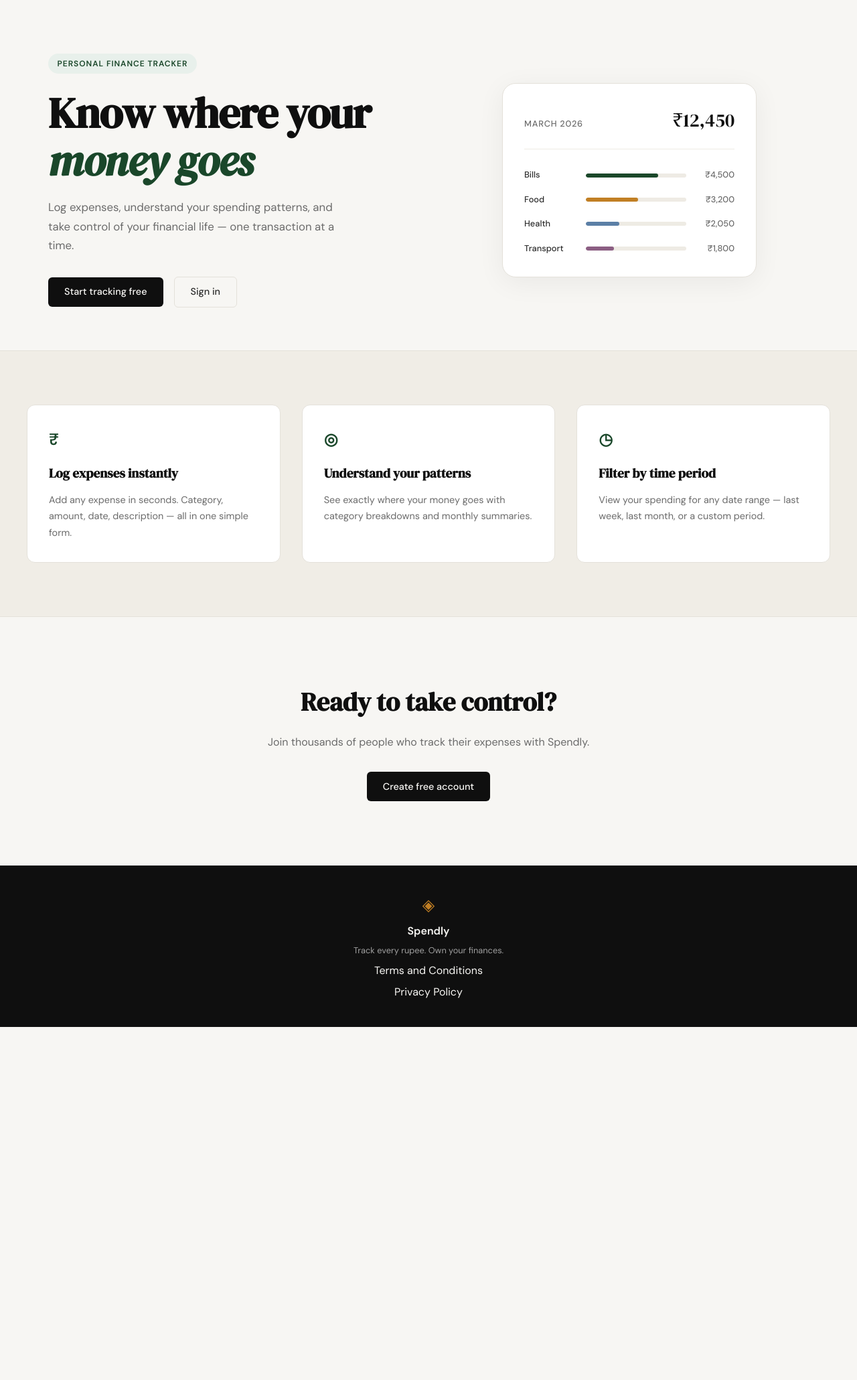
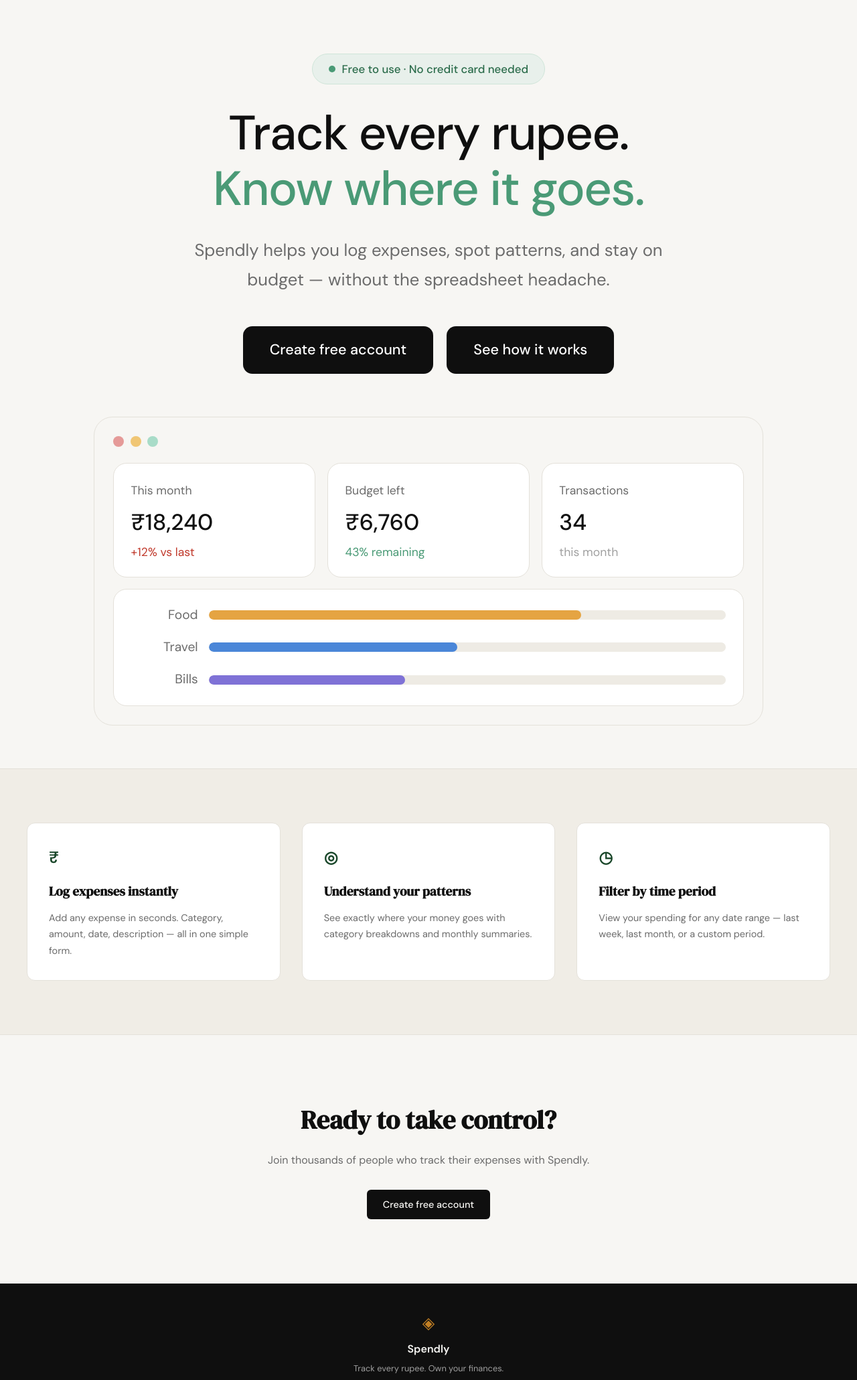
Before and after one commit to MangeshM07/spendly, a Flask app: page / in a window 1280 px wide. Shown: the part 61-2121 px from the top of the page at 67% size. Before the commit the page ends 1594 px from the top, so only its background shows below. Run offline with Flask 3, Linux system fonts and the light colour scheme.

Commit message:
landing: redesign hero section to match mockup

```diff
--- a/static/css/style.css
+++ b/static/css/style.css
@@ -125,114 +125,171 @@ a { color: inherit; text-decoration: none; }
 
 .hero {
     padding: 5rem 2rem 4rem;
-    display: grid;
-    grid-template-columns: 1fr 1fr;
+    display: flex;
+    flex-direction: column;
+    align-items: center;
     gap: 4rem;
-    align-items: center;
     max-width: var(--max-width);
     margin: 0 auto;
+    text-align: center;
 }
 
 .hero-badge {
-    display: inline-block;
+    display: inline-flex;
+    align-items: center;
+    gap: 0.6rem;
     background: var(--accent-light);
-    color: var(--accent);
-    font-size: 0.75rem;
-    font-weight: 600;
-    letter-spacing: 0.08em;
-    text-transform: uppercase;
-    padding: 0.35rem 0.85rem;
+    color: #2a6b4a;
+    border: 1px solid #cfe5d9;
+    font-size: 1.05rem;
+    font-weight: 500;
+    padding: 0.55rem 1.5rem;
     border-radius: 999px;
-    margin-bottom: 1.5rem;
+    margin-bottom: 2rem;
+}
+
+.hero-badge::before {
+    content: "";
+    width: 10px;
+    height: 10px;
+    border-radius: 50%;
+    background: #4a9a76;
 }
 
 .hero-title {
-    font-family: var(--font-display);
-    font-size: clamp(2.5rem, 5vw, 4rem);
-    line-height: 1.1;
+    font-family: var(--font-body);
+    font-weight: 500;
+    font-size: clamp(2.5rem, 6vw, 4.5rem);
+    line-height: 1.15;
     letter-spacing: -0.02em;
     color: var(--ink);
-    margin-bottom: 1.25rem;
+    margin-bottom: 1.75rem;
 }
 
 .hero-title em {
-    font-style: italic;
-    color: var(--accent);
+    font-style: normal;
+    color: #4a9a76;
 }
 
 .hero-subtitle {
-    font-size: 1.05rem;
+    font-size: clamp(1.05rem, 2vw, 1.6rem);
     color: var(--ink-muted);
     line-height: 1.7;
-    max-width: 460px;
-    margin-bottom: 2rem;
+    max-width: 720px;
+    margin: 0 auto 3rem;
 }
 
 .hero-actions {
     display: flex;
-    gap: 1rem;
+    gap: 1.25rem;
+    justify-content: center;
     align-items: center;
+    flex-wrap: wrap;
+}
+
+.hero-actions .btn-primary,
+.hero-actions .btn-ghost {
+    background: var(--ink);
+    color: #fff;
+    border: none;
+    border-radius: 14px;
+    padding: 1.15rem 2.5rem;
+    font-size: 1.35rem;
+    font-weight: 500;
 }
 
 /* ------------------------------------------------------------------ */
-/* Mock card (hero visual)                                             */
+/* Dashboard preview (hero visual)                                     */
 /* ------------------------------------------------------------------ */
 
 .hero-visual {
-    display: flex;
-    justify-content: center;
+    width: 100%;
 }
 
-.mock-card {
+.mock-window {
+    background: var(--paper);
+    border: 1px solid var(--border);
+    border-radius: 28px;
+    padding: 1.75rem;
+    max-width: 1000px;
+    margin: 0 auto;
+    text-align: left;
+}
+
+.mock-dots {
+    display: flex;
+    gap: 0.6rem;
+    margin-bottom: 1.5rem;
+}
+
+.mock-dots span {
+    width: 16px;
+    height: 16px;
+    border-radius: 50%;
+    background: #e59a98;
+}
+
+.mock-dots span:nth-child(2) { background: #f0c674; }
+.mock-dots span:nth-child(3) { background: #a8dcc8; }
+
+.mock-stats {
+    display: grid;
+    grid-template-columns: repeat(3, 1fr);
+    gap: 1.1rem;
+    margin-bottom: 1.1rem;
+}
+
+.mock-stat,
+.mock-chart {
     background: var(--paper-card);
     border: 1px solid var(--border);
-    border-radius: var(--radius-lg);
-    padding: 2rem;
-    width: 100%;
-    max-width: 380px;
-    box-shadow: 0 8px 40px rgba(0,0,0,0.06);
+    border-radius: 20px;
 }
 
-.mock-card-header {
-    display: flex;
-    justify-content: space-between;
-    align-items: baseline;
-    margin-bottom: 1.75rem;
-    padding-bottom: 1.25rem;
-    border-bottom: 1px solid var(--border-soft);
+.mock-stat { padding: 1.6rem 1.6rem 1.4rem; }
+
+.mock-stat-label {
+    font-size: 1.1rem;
+    color: var(--ink-muted);
 }
 
-.mock-label {
-    font-size: 0.8rem;
+.mock-stat-value {
+    font-size: 2.1rem;
     font-weight: 500;
-    color: var(--ink-muted);
-    text-transform: uppercase;
-    letter-spacing: 0.06em;
+    color: var(--ink);
+    margin: 0.4rem 0 0.25rem;
 }
 
-.mock-total {
-    font-family: var(--font-display);
-    font-size: 1.75rem;
-    color: var(--ink);
+.mock-stat-note {
+    font-size: 1.1rem;
+    color: var(--ink-faint);
 }
 
-.mock-bars { display: flex; flex-direction: column; gap: 1rem; }
+.mock-stat-note.up { color: var(--danger); }
+.mock-stat-note.good { color: #4a9a76; }
+
+.mock-chart {
+    padding: 1.4rem 1.6rem;
+    display: flex;
+    flex-direction: column;
+    gap: 1.1rem;
+}
 
 .mock-bar-row {
     display: grid;
-    grid-template-columns: 80px 1fr 60px;
+    grid-template-columns: 100px 1fr;
     align-items: center;
-    gap: 0.75rem;
+    gap: 1rem;
 }
 
 .mock-cat {
-    font-size: 0.8rem;
-    font-weight: 500;
-    color: var(--ink-soft);
+    font-size: 1.2rem;
+    color: var(--ink-muted);
+    text-align: right;
 }
 
 .mock-bar-track {
-    height: 6px;
+    height: 14px;
     background: var(--border-soft);
     border-radius: 999px;
     overflow: hidden;
@@ -240,21 +297,12 @@ a { color: inherit; text-decoration: none; }
 
 .mock-bar {
     height: 100%;
-    background: var(--accent);
+    background: #e5a442;
     border-radius: 999px;
-    transition: width 0.6s ease;
 }
 
-.mock-bar-2 { background: var(--accent-2); }
-.mock-bar-3 { background: #5b7fa6; }
-.mock-bar-4 { background: #8b5e83; }
-
-.mock-amt {
-    font-size: 0.8rem;
-    font-weight: 500;
-    color: var(--ink-muted);
-    text-align: right;
-}
+.mock-bar-2 { background: #4a86d8; }
+.mock-bar-3 { background: #7f72d6; }
 
 /* ------------------------------------------------------------------ */
 /* Buttons                                                             */
@@ -564,14 +612,8 @@ a { color: inherit; text-decoration: none; }
 /* ------------------------------------------------------------------ */
 
 @media (max-width: 900px) {
-    .hero {
-        grid-template-columns: 1fr;
-        text-align: center;
-    }
-
     .hero-subtitle { max-width: 100%; }
-    .hero-actions { justify-content: center; }
-    .hero-visual { display: none; }
+    .mock-stats { grid-template-columns: 1fr; }
 
     .features-inner { grid-template-columns: 1fr; }
 }
--- a/templates/landing.html
+++ b/templates/landing.html
@@ -6,55 +6,52 @@
 
 <section class="hero">
     <div class="hero-inner">
-        <div class="hero-badge">Personal Finance Tracker</div>
+        <div class="hero-badge">Free to use · No credit card needed</div>
         <h1 class="hero-title">
-            Know where your<br>
-            <em>money goes</em>
+            Track every rupee.<br>
+            <em>Know where it goes.</em>
         </h1>
         <p class="hero-subtitle">
-            Log expenses, understand your spending patterns,
-            and take control of your financial life —
-            one transaction at a time.
+            Spendly helps you log expenses, spot patterns, and stay
+            on budget — without the spreadsheet headache.
         </p>
         <div class="hero-actions">
-            <a href="{{ url_for('register') }}" class="btn-primary">Start tracking free</a>
-            <a href="{{ url_for('login') }}" class="btn-ghost">Sign in</a>
+            <a href="{{ url_for('register') }}" class="btn-primary">Create free account</a>
+            <a href="#features" class="btn-ghost">See how it works</a>
         </div>
     </div>
     <div class="hero-visual">
-        <div class="mock-card">
-            <div class="mock-card-header">
-                <span class="mock-label">March 2026</span>
-                <span class="mock-total">₹12,450</span>
+        <div class="mock-window">
+            <div class="mock-dots"><span></span><span></span><span></span></div>
+            <div class="mock-stats">
+                <div class="mock-stat">
+                    <div class="mock-stat-label">This month</div>
+                    <div class="mock-stat-value">₹18,240</div>
+                    <div class="mock-stat-note up">+12% vs last</div>
+                </div>
+                <div class="mock-stat">
+                    <div class="mock-stat-label">Budget left</div>
+                    <div class="mock-stat-value">₹6,760</div>
+                    <div class="mock-stat-note good">43% remaining</div>
+                </div>
+                <div class="mock-stat">
+                    <div class="mock-stat-label">Transactions</div>
+                    <div class="mock-stat-value">34</div>
+                    <div class="mock-stat-note">this month</div>
+                </div>
             </div>
-            <div class="mock-bars">
+            <div class="mock-chart">
+                <div class="mock-bar-row">
+                    <span class="mock-cat">Food</span>
+                    <div class="mock-bar-track"><div class="mock-bar" style="width: 72%"></div></div>
+                </div>
+                <div class="mock-bar-row">
+                    <span class="mock-cat">Travel</span>
+                    <div class="mock-bar-track"><div class="mock-bar mock-bar-2" style="width: 48%"></div></div>
+                </div>
                 <div class="mock-bar-row">
                     <span class="mock-cat">Bills</span>
-                    <div class="mock-bar-track">
-                        <div class="mock-bar" style="width: 72%"></div>
-                    </div>
-                    <span class="mock-amt">₹4,500</span>
-                </div>
-                <div class="mock-bar-row">
-                    <span class="mock-cat">Food</span>
-                    <div class="mock-bar-track">
-                        <div class="mock-bar mock-bar-2" style="width: 52%"></div>
-                    </div>
-                    <span class="mock-amt">₹3,200</span>
-                </div>
-                <div class="mock-bar-row">
-                    <span class="mock-cat">Health</span>
-                    <div class="mock-bar-track">
-                        <div class="mock-bar mock-bar-3" style="width: 33%"></div>
-                    </div>
-                    <span class="mock-amt">₹2,050</span>
-                </div>
-                <div class="mock-bar-row">
-                    <span class="mock-cat">Transport</span>
-                    <div class="mock-bar-track">
-                        <div class="mock-bar mock-bar-4" style="width: 28%"></div>
-                    </div>
-                    <span class="mock-amt">₹1,800</span>
+                    <div class="mock-bar-track"><div class="mock-bar mock-bar-3" style="width: 38%"></div></div>
                 </div>
             </div>
         </div>
```
